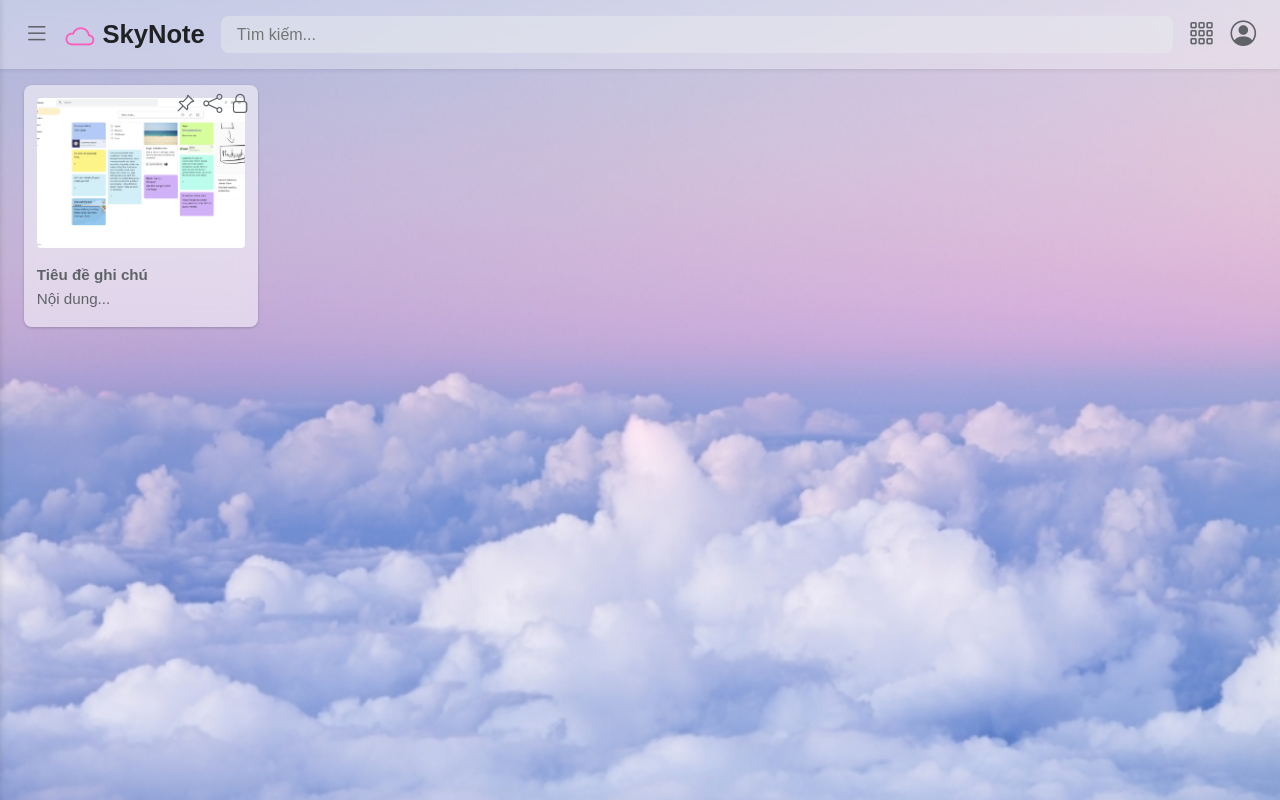
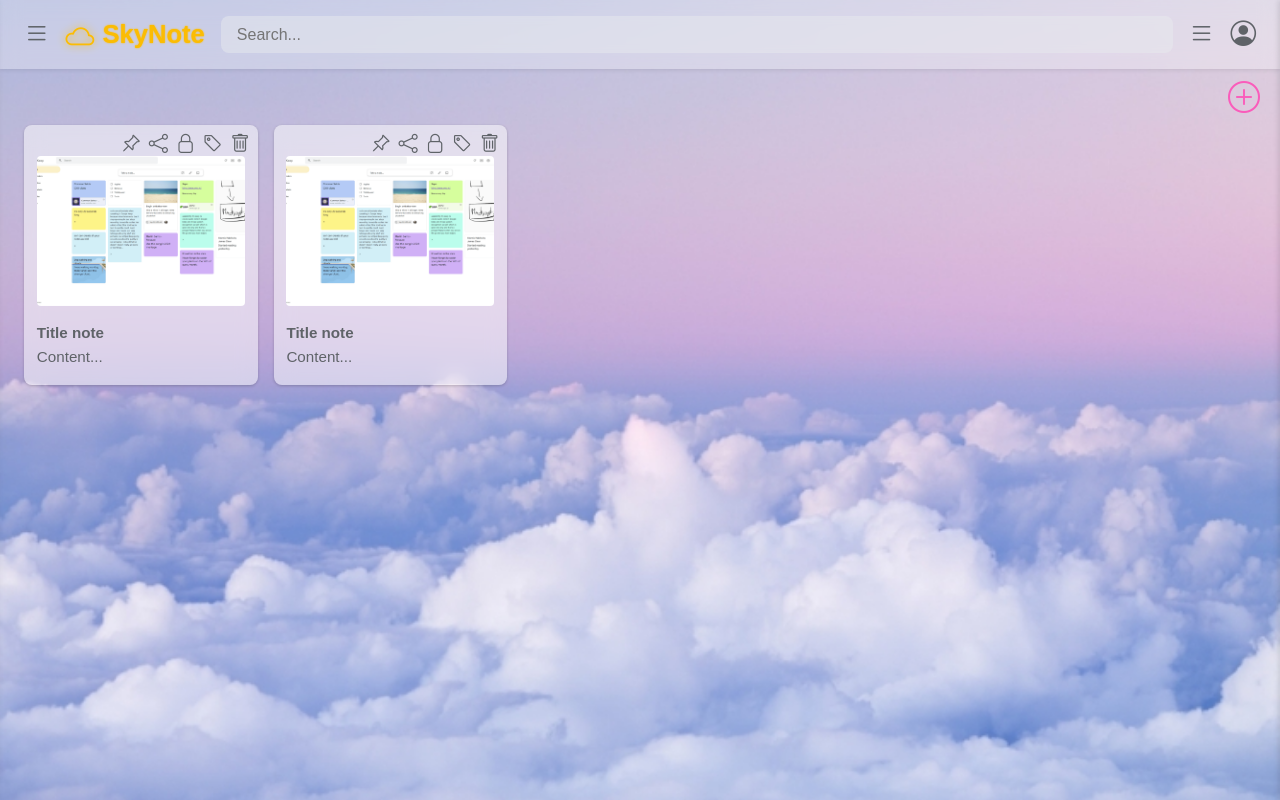
Before and after one commit to AnhNgoc2711/.web_final, a PHP site: page /home.html in a window 1280 px wide. Run offline with PHP 8.4, Linux system fonts and the light colour scheme.

Commit message:
Code 2/6 Not SETTING AND PERSONAL INFOR

```diff
--- a/css/home.css
+++ b/css/home.css
@@ -15,31 +15,40 @@ body {
     background: url('../image/sky.jpg') no-repeat center center;
     background-size: cover;
     color: var(--text-color);
+    background-attachment: fixed;
 }
 
 
-/* Sidebar - ẩn mặc định */
+/* Sidebar - Menu at left */
 .sidebar {
     position: fixed;
     top: 0;
-    left: 0;
-    width: 250px;
-    height: 100vh;
-    background: rgba(255, 255, 255, 0.3);
+    left: -300px;
+    width: 300px;
+    height: 100%;
+    background: rgba(255, 255, 255, 0.33);
     backdrop-filter: blur(10px);
-    box-shadow: 1px 0 5px rgba(0, 0, 0, 0.1);
-    padding: 1rem;
-    transform: translateX(-100%);
-    /* Ẩn hoàn toàn ra ngoài màn hình */
-    transition: transform 0.3s ease;
+    box-shadow: -2px 0 5px rgba(0, 0, 0, 0.1);
+    transition: left 0.3s ease;
     z-index: 1000;
 }
 
 .sidebar.active {
-    transform: translateX(0);
-    /* Khi có .active thì hiện ra */
-    background: rgba(255, 255, 255, 0.5);
-    backdrop-filter: blur(15px);
+    left: 0;
+}
+
+.close-sidebar {
+    position: absolute;
+    top: 1rem;
+    right: 1rem;
+    font-size: 1.4rem;
+    color: #333;
+    cursor: pointer;
+    transition: color 0.2s;
+}
+
+.close-sidebar:hover {
+    color: #fa5cbb;
 }
 
 
@@ -61,7 +70,7 @@ body {
 }
 
 .sidebar li:hover {
-    background: rgba(232, 234, 237, 0.4);
+    background: #b9bcc0;
 }
 
 .sidebar li i {
@@ -70,7 +79,8 @@ body {
 }
 
 .labels {
-    margin-top: 2rem;
+    margin-top: 0.8rem;
+    margin-left: 1.2rem;
 }
 
 .labels h4 {
@@ -111,15 +121,17 @@ body {
     display: flex;
     align-items: center;
     font-size: 1.6rem;
-    color: #202124;
     margin: 0;
     user-select: none;
+    color: #fbbc04;
+    text-shadow: 0 0 2px #fbbc04;
 }
 
 .top-bar h2 i {
     font-size: 1.8rem;
-    color: #fa5cbb;
+    color: #fbbc04;
     margin-right: 0.5rem;
+    text-shadow: 0 0 8px #fbbc04;
 }
 
 .top-bar input[type="text"] {
@@ -138,8 +150,9 @@ body {
     box-shadow: 0 0 5px rgba(250, 92, 187, 0.6);
 }
 
+/* Note */
 .notes {
-    padding: 1rem 1.5rem;
+    padding: 3.5rem 1.5rem;
     display: grid;
     grid-template-columns: repeat(auto-fill, minmax(220px, 1fr));
     gap: 1rem;
@@ -195,6 +208,154 @@ body {
     color: #fa5cbb;
 }
 
+/* chuyen notes sang dang danh sach */
+.notes.list-view {
+    display: flex;
+    flex-direction: column;
+    gap: 1rem;
+}
+
+.notes.list-view .note {
+    display: grid;
+    grid-template-columns: auto auto 1fr;
+    /* 3 cột: icon - ảnh - nội dung */
+    gap: 1rem;
+    align-items: center;
+    padding: 1rem;
+    border-radius: 0.5rem;
+}
+
+.notes.list-view .note .icons {
+    display: flex;
+    flex-direction: column;
+    /* xếp icon dọc */
+    gap: 0.7rem;
+    justify-content: center;
+    align-self: start;
+}
+
+.notes.list-view .note img {
+    width: 140px;
+    /* ảnh vừa phải */
+    height: 140px;
+    object-fit: cover;
+    border-radius: 8px;
+}
+
+.notes.list-view .note .content {
+    display: flex;
+    flex-direction: column;
+    justify-content: center;
+    gap: 0.5rem;
+}
+
+.notes.list-view .note .content .title {
+    font-weight: bold;
+    font-size: 1.05rem;
+    color: var(--text-color);
+}
+
+.notes.list-view .note .content .body {
+    font-size: 0.95rem;
+    color: var(--text-color);
+}
+
+/* add note */
+.add-note-btn {
+    position: absolute;
+    top: 80px;
+    right: 20px;
+    font-size: 2rem;
+    color: #fa5cbb;
+    cursor: pointer;
+    transition: transform 0.2s, color 0.2s;
+    z-index: 1000;
+}
+
+.add-note-btn:hover {
+    color: #ff85d3;
+    transform: scale(1.1);
+}
+
+.add-note-form {
+    position: fixed;
+    top: 50%;
+    left: 50%;
+    transform: translate(-50%, -50%);
+    background: #fff;
+    border: 1px solid #ccc;
+    border-radius: 10px;
+    padding: 20px;
+    box-shadow: 0 4px 8px rgba(0, 0, 0, 0.2);
+    width: 400px;
+    z-index: 1000;
+}
+
+.add-note-form h3 {
+    margin-top: 0;
+    font-size: 20px;
+    color: #333;
+}
+
+.add-note-form label {
+    display: block;
+    margin-top: 10px;
+    margin-bottom: 5px;
+    font-weight: bold;
+}
+
+.add-note-form input[type="text"],
+.add-note-form input[type="file"],
+.add-note-form textarea {
+    width: 100%;
+    border: 1px solid #ccc;
+    border-radius: 6px;
+    padding: 8px;
+    box-sizing: border-box;
+    margin-bottom: 10px;
+}
+
+.add-note-form textarea {
+    height: 100px;
+    resize: vertical;
+}
+
+.add-note-form button {
+    padding: 6px 12px;
+    margin-right: 10px;
+    border: 1px solid #ccc;
+    border-radius: 4px;
+    background: #f9f9f9;
+    cursor: pointer;
+    transition: background 0.3s;
+}
+
+.add-note-form button:hover {
+    background: #e0e0e0;
+}
+
+.add-note-form button#saveNoteBtn {
+    background: #4caf50;
+    color: #fff;
+    border: none;
+}
+
+.add-note-form button#saveNoteBtn:hover {
+    background: #45a049;
+}
+
+.add-note-form button#cancelNoteBtn {
+    background: #f44336;
+    color: #fff;
+    border: none;
+}
+
+.add-note-form button#cancelNoteBtn:hover {
+    background: #e53935;
+}
+
+
+
 @media (max-width: 768px) {
     .sidebar {
         width: 200px;
@@ -222,3 +383,146 @@ body {
         padding: 1rem;
     }
 }
+
+/* Sidebar người dùng */
+.user-dropdown {
+    position: fixed;
+    top: 5rem;
+    right: 10px;
+    width: 320px;
+    background: rgba(255, 255, 255, 0.3);
+    backdrop-filter: blur(10px);
+    border-radius: 8px;
+    box-shadow: 0 2px 12px rgba(0, 0, 0, 0.15);
+    overflow: hidden;
+    z-index: 999;
+    display: none;
+}
+
+.user-dropdown.active {
+    display: block;
+}
+
+.user-header {
+    text-align: center;
+    padding: 1rem;
+    border-bottom: 1px solid #ddd;
+}
+
+.user-avatar {
+    width: 60px;
+    height: 60px;
+    border-radius: 50%;
+    object-fit: cover;
+}
+
+.user-name {
+    margin-top: 0.5rem;
+    font-weight: bold;
+}
+
+.user-menu {
+    list-style: none;
+    margin: 0;
+    padding: 0.5rem 0;
+}
+
+.user-menu li {
+    border-radius: 8px;
+    display: flex;
+    align-items: center;
+    gap: 0.7rem;
+    padding: 0.5rem 1rem;
+    cursor: pointer;
+    transition: background 0.2s;
+}
+
+.user-menu li:hover {
+    background: #b9bcc0;
+}
+
+.hidden {
+    display: none !important;
+}
+
+/* Personal Information Tab */
+.personal-info-tab {
+    position: fixed;
+    top: 0;
+    right: 0;
+    width: 300px;
+    height: 100%;
+    background: rgba(255, 255, 255, 0.3);
+    backdrop-filter: blur(10px);
+    box-shadow: -2px 0 5px rgba(0, 0, 0, 0.1);
+    transform: translateX(100%);
+    transition: transform 0.3s ease;
+    z-index: 1150;
+    overflow: hidden;
+}
+
+.personal-info-tab.active {
+    transform: translateX(0);
+}
+
+.personal-info-content {
+    display: flex;
+    flex-direction: column;
+    align-items: center;
+    padding: 1rem;
+}
+
+.personal-info-content .avatar-info {
+    width: 80px;
+    height: 80px;
+    border-radius: 50%;
+    margin-bottom: 0.5rem;
+}
+
+.personal-info-content h3 {
+    margin: 0.3rem 0;
+    font-size: 1.2rem;
+}
+
+.personal-info-content p {
+    margin: 0;
+    font-size: 0.9rem;
+    color: #5f6368;
+}
+
+.personal-info-buttons {
+    display: flex;
+    gap: 0.5rem;
+    margin-top: 1rem;
+}
+
+.personal-info-buttons button {
+    flex: 1;
+    padding: 0.5rem;
+    border: none;
+    border-radius: 6px;
+    background: #fa5cbb;
+    color: #fff;
+    cursor: pointer;
+    transition: background 0.2s;
+}
+
+.personal-info-buttons button:hover {
+    background: #ff85d3;
+}
+
+.close-personal-info {
+    align-self: flex-end;
+    font-size: 1.5rem;
+    color: #5f6368;
+    cursor: pointer;
+    transition: color 0.2s;
+}
+
+.close-personal-info:hover {
+    color: #fa5cbb;
+}
+
+.user-dropdown-container {
+    position: relative;
+}
--- a/css/login.css
+++ b/css/login.css
@@ -122,7 +122,8 @@ form.active {
 
 input[type="text"],
 input[type="email"],
-input[type="password"] {
+input[type="password"],
+input[type="otp"] {
     padding: 0.7rem 1rem;
     border: none;
     border-radius: 10px;
--- a/home.html
+++ b/home.html
@@ -5,7 +5,7 @@
     <meta charset="UTF-8" />
     <meta name="viewport" content="width=device-width, initial-scale=1" />
     <title>SkyNote Website</title>
-    <link rel="icon" href="image/icontitle.jpg" />
+    <link rel="icon" href="image/icon.png" />
     <link rel="stylesheet" href="https://cdn.jsdelivr.net/npm/bootstrap-icons/font/bootstrap-icons.css" />
     <link rel="stylesheet" href="css/home.css" />
 
@@ -15,17 +15,20 @@
 
     <!-- Sidebar -->
     <div class="sidebar" id="sidebar">
+        <i class="bi bi-x close-sidebar" title="Close" aria-label="Close sidebar" role="button"
+            tabindex="0"></i><br><br>
         <ul>
-            <li><i class="bi bi-sticky"></i> Ghi chú</li>
-            <li><i class="bi bi-bell"></i> Lời nhắc</li>
-            <li><i class="bi bi-archive"></i> Lưu trữ</li>
-            <li><i class="bi bi-trash"></i> Thùng rác</li>
+            <li><i class="bi bi-sticky"></i> Note</li>
+            <li><i class="bi bi-bell"></i> Reminder</li>
+            <li><i class="bi bi-archive"></i> Storage</li>
+            <li><i class="bi bi-trash"></i> Trash</li>
         </ul>
         <div class="labels">
             <h4><i class="bi bi-tag"></i> Labels</h4>
             <ul>
-                <li><i class="bi bi-tag"></i> Học tập</li>
-                <li><i class="bi bi-tag"></i> Công việc</li>
+                <li><i class="bi bi-tag"></i> Study</li>
+                <li><i class="bi bi-tag"></i> Work</li>
+                <li><i class="bi bi-plus-circle"></i>Add Label</li>
             </ul>
         </div>
     </div>
@@ -35,46 +38,221 @@
         <div class="top-bar">
             <i class="bi bi-list" id="menuToggle" aria-label="Toggle menu" role="button" tabindex="0"></i>
             <h2><i class="bi bi-cloudy"></i> SkyNote</h2>
-            <input type="text" placeholder="Tìm kiếm..." aria-label="Tìm kiếm ghi chú" />
-            <i class="bi bi-grid-3x3-gap" title="Chế độ xem lưới"></i>
-            <i class="bi bi-person-circle" title="Tài khoản người dùng"></i>
+            <input type="text" placeholder="Search..." aria-label="Search notes" />
+            <i class="bi bi-list" id="toggleViewBtn" title="List view"></i>
+            <i class="bi bi-person-circle" title="User account"></i>
+        </div>
+
+        <div class="add-note-btn" title="Add new note" role="button" tabindex="0">
+            <i class="bi bi-plus-circle"></i>
         </div>
 
         <div class="notes" aria-live="polite">
-            <div class="note" tabindex="0" aria-label="Ghi chú tiêu đề">
+            <div class="note" tabindex="0" aria-label="Title note">
                 <div class="icons">
-                    <i class="bi bi-pin-angle" title="Ghim"></i>
-                    <i class="bi bi-share" title="Chia sẻ"></i>
-                    <i class="bi bi-lock" title="Khóa"></i>
+                    <i class="bi bi-pin-angle" title="Pin"></i>
+                    <i class="bi bi-share" title="Share"></i>
+                    <i class="bi bi-lock" title="Lock"></i>
+                    <i class="bi bi-tag" title="Label"></i>
+                    <i class="bi bi-trash" title="Delete"></i>
+                </div><br>
+                <img src="image/anh1.png" alt="Illustration note" />
+                <div class="content">
+                    <p class="title"><strong>Title note</strong></p>
+                    <p class="body">Content...</p>
                 </div>
-                <img src="image/anh1.png" alt="Ảnh minh họa ghi chú" />
-                <p><strong>Tiêu đề ghi chú</strong></p>
-                <p>Nội dung...</p>
+            </div>
+
+            <div class="note" tabindex="0" aria-label="Title note">
+                <div class="icons">
+                    <i class="bi bi-pin-angle" title="Pin"></i>
+                    <i class="bi bi-share" title="Share"></i>
+                    <i class="bi bi-lock" title="Lock"></i>
+                    <i class="bi bi-tag" title="Label"></i>
+                    <i class="bi bi-trash" title="Delete"></i>
+                </div><br>
+                <img src="image/anh1.png" alt="Illustration note" />
+                <div class="content">
+                    <p class="title"><strong>Title note</strong></p>
+                    <p class="body">Content...</p>
+                </div>
+            </div>
+
+        </div>
+    </div>
+
+    <!-- Sidebar người dùng -->
+    <div class="user-dropdown-container">
+        <div class="user-dropdown" id="userDropdown">
+            <div class="user-header">
+                <img src="image/background.jpg" alt="Avatar" class="user-avatar" />
+                <div class="user-name">Username</div>
+            </div>
+
+            <ul class="user-menu">
+                <li id="openPersonalInfo"><i class="bi bi-person-circle"></i> Personal Information
+                </li>
+                <li><i class="bi bi-gear"></i> Setting</li>
+                <li></li>
+                <li><i class="bi bi-box-arrow-right"></i> Logout</li>
+            </ul>
+        </div>
+
+        <!-- Tab chứa thông tin cá nhân (ẩn ban đầu) -->
+        <div class="personal-info-tab" id="personalInfoTab">
+            <div class="personal-info-content">
+                <i class="bi bi-x close-personal-info" title="Close" role="button" tabindex="0"></i>
+
+                <img src="image/icontitle.jpg" alt="Avatar" class="avatar-info" />
+                <h3>Tên người dùng</h3>
+                <p>Email: user@example.com</p>
+
+                <div class="personal-info-buttons">
+                    <button>Reset Password</button>
+                    <button>Edit information</button>
+                </div>
             </div>
         </div>
     </div>
+
+    <!-- Label add note -->
+    <div class="add-note-form" id="addNoteForm" style="display: none;">
+        <h3>Create new note</h3>
+        <label for="noteTitle">Title:</label>
+        <input type="text" id="noteTitle" placeholder="Enter title note..." />
+
+        <label for="noteImage">Image/File: </label>
+        <input type="file" id="noteImage" />
+
+        <label for="noteContent">Content:</label>
+        <textarea id="noteContent" placeholder="Enter content..."></textarea>
+
+        <button id="saveNoteBtn">Save</button>
+        <button id="cancelNoteBtn">Cancel</button>
+    </div>
+
+
 
     <script>
         const sidebar = document.getElementById('sidebar');
         const menuToggle = document.getElementById('menuToggle');
         const mainContent = document.querySelector('.main');
+        const closeSidebar = document.querySelector('.close-sidebar');
 
+        // Sidebar chính
         menuToggle.addEventListener('click', () => {
             sidebar.classList.toggle('active');
+        });
 
-            if (sidebar.classList.contains('active')) {
-                mainContent.style.marginLeft = sidebar.offsetWidth + 'px';
+        closeSidebar.addEventListener('click', () => {
+            sidebar.classList.remove('active');
+        });
+
+        // Sidebar người dùng
+        const userIcon = document.querySelector(".bi-person-circle");
+        const userDropdown = document.getElementById("userDropdown");
+        const openPersonalInfoBtn = document.getElementById("openPersonalInfo");
+        const personalInfoTab = document.getElementById("personalInfoTab");
+        const closePersonalInfoBtn = document.querySelector(".close-personal-info");
+
+        userIcon.addEventListener("click", () => {
+            userDropdown.classList.toggle("active");
+            document.querySelector(".add-note-btn").classList.toggle("hidden", userDropdown.classList.contains("active"));
+        });
+
+        openPersonalInfoBtn.addEventListener("click", () => {
+            personalInfoTab.classList.add("show");
+            userDropdown.classList.add("hide");
+        });
+
+        closePersonalInfoBtn.addEventListener("click", () => {
+            personalInfoTab.classList.remove("show");
+        });
+
+
+        const toggleViewBtn = document.getElementById('toggleViewBtn');
+        const notesContainer = document.querySelector('.notes');
+
+        toggleViewBtn.addEventListener('click', () => {
+            if (notesContainer.classList.contains('grid-view')) {
+                // list view
+                notesContainer.classList.remove('grid-view');
+                notesContainer.classList.add('list-view');
+
+                toggleViewBtn.classList.replace('bi-list', 'bi-grid-3x3-gap');
+                toggleViewBtn.setAttribute('title', 'Chế độ xem danh sách');
             } else {
-                mainContent.style.marginLeft = '0';
+                // grid view
+                notesContainer.classList.remove('list-view');
+                notesContainer.classList.add('grid-view');
+
+                toggleViewBtn.classList.replace('bi-grid-3x3-gap', 'bi-list');
+                toggleViewBtn.setAttribute('title', 'Chế độ xem lưới');
             }
         });
-        menuToggle.addEventListener('keydown', e => {
-            if (e.key === 'Enter' || e.key === ' ') {
-                e.preventDefault();
-                menuToggle.click();
+
+        // Add new note
+        const addNoteBtn = document.querySelector('.add-note-btn');
+        const addNoteForm = document.getElementById('addNoteForm');
+        const saveNoteBtn = document.getElementById('saveNoteBtn');
+        const cancelNoteBtn = document.getElementById('cancelNoteBtn');
+
+        addNoteBtn.addEventListener('click', () => {
+            addNoteForm.style.display = 'block';
+        });
+
+        cancelNoteBtn.addEventListener('click', () => {
+            addNoteForm.style.display = 'none';
+        });
+
+        saveNoteBtn.addEventListener('click', () => {
+            const title = document.getElementById('noteTitle').value;
+            const fileInput = document.getElementById('noteImage');
+            const content = document.getElementById('noteContent').value;
+
+            const note = document.createElement('div');
+            note.classList.add('note');
+            note.setAttribute('tabindex', '0');
+            note.setAttribute('aria-label', title);
+
+            const icons = document.createElement('div');
+            icons.classList.add('icons');
+            icons.innerHTML =
+                `<i class="bi bi-pin-angle" title="Pin"></i>
+            <i class="bi bi-share" title="Share"></i>
+            <i class="bi bi-lock" title="Lock"></i>
+            <i class="bi bi-tag" title="Label"></i>
+            <i class="bi bi-trash" title="Delete"></i>`;
+
+            let imgTag = '';
+            if (fileInput.files.length > 0) {
+                const file = fileInput.files[0];
+                const imgURL = URL.createObjectURL(file);
+                imgTag = `<img src="${imgURL}" alt="Note image" />`;
             }
+
+            note.innerHTML =
+                `<div class="icons">${icons.innerHTML}</div><br>
+            ${imgTag}
+            <div class="content">
+                <p class="title"><strong>${title}</strong></p>
+                <p class="body">${content}</p>
+            </div>`;
+
+            notesContainer.appendChild(note);
+
+            // Reset form và ẩn đi
+            addNoteForm.style.display = 'none';
+            document.getElementById('noteTitle').value = '';
+            document.getElementById('noteImage').value = '';
+            document.getElementById('noteContent').value = '';
         });
+
+
+
+
     </script>
+
 </body>
 
 </html>
```
Also changed, not shown: js/login.js (+15 -0 lines), login.html (+17 -0 lines).
